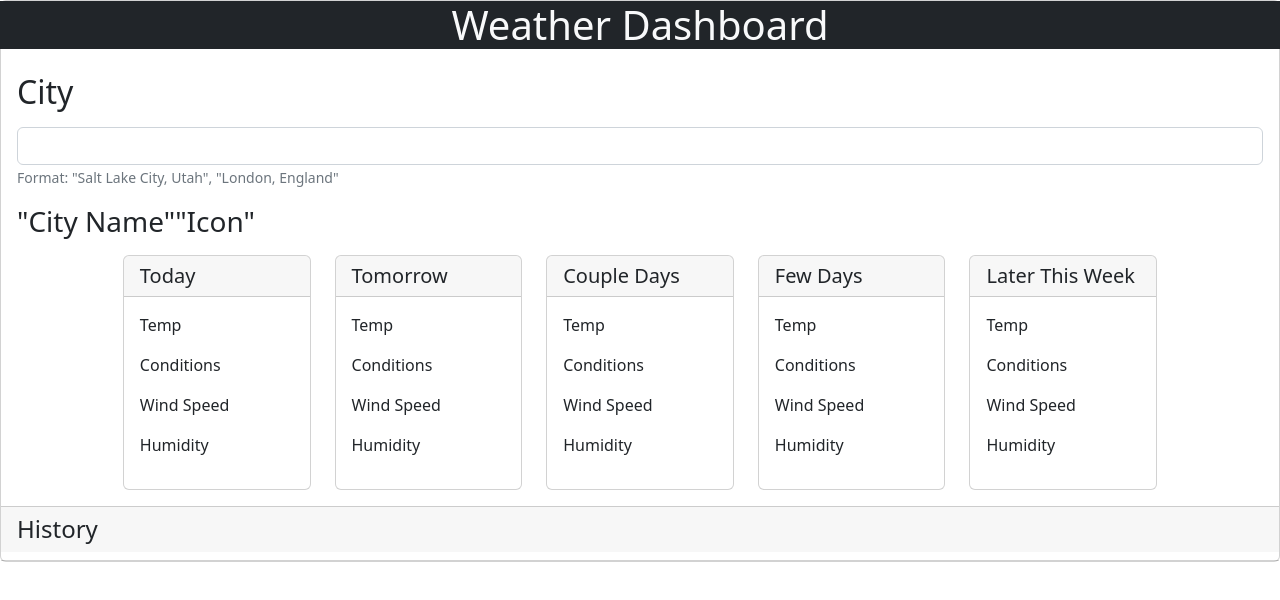
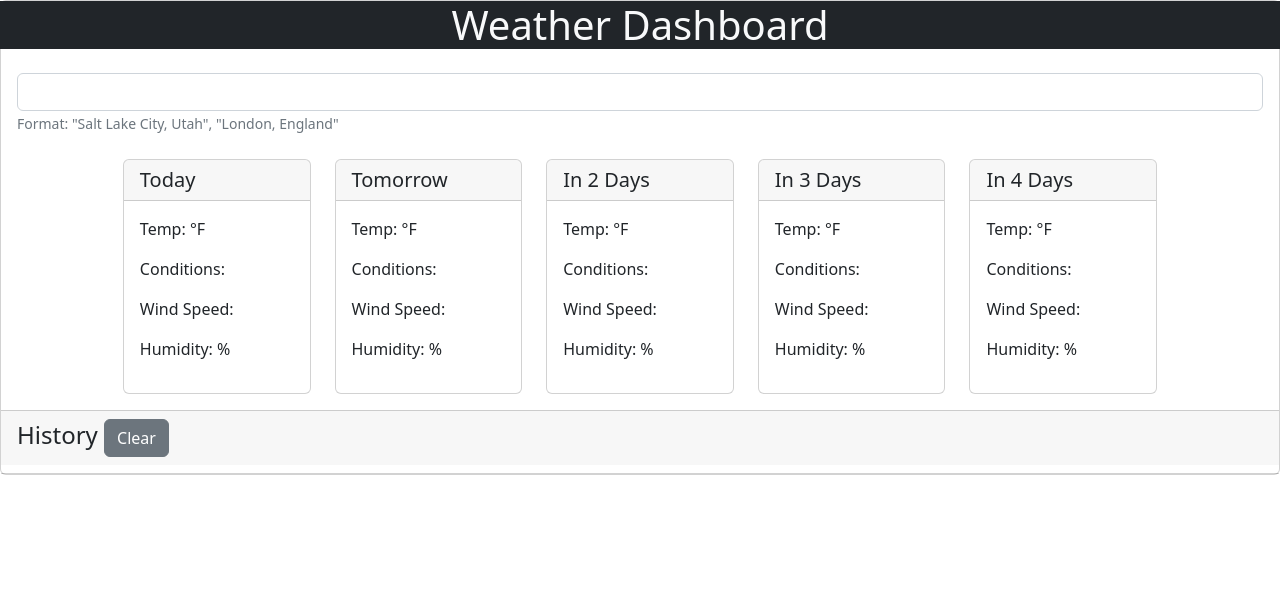
Before and after one commit to kjones901/Weather-Dashboard, a plain HTML site: page index.html in a window 1280 px wide. Drawn offline with nearby package versions, Linux system fonts and the light colour scheme.

Commit message:
finished the javascript coding to display the data. Updated the html. Creat ed a clear history function. Added README.md. Dictated in comments how the website function.

```diff
--- a/assets/script.js
+++ b/assets/script.js
@@ -1,12 +1,17 @@
 var cityForm = document.getElementById("city-form");
 var cityInput;
+var weatherData = [];
+var cityTitle = document.getElementById("city-name");
 
+//this takes the input of the user and saves it as a variable to be used by future functions.
 cityForm.addEventListener("submit", function (event) {
   event.preventDefault();
   cityInput = document.getElementById("city-input").value;
   getLatLon();
 });
 
+//this takes the user inputed city name and fetchs the latitude and longitude.
+//it creates a variable called city that logs the name,lat,&lon that is used as parameters in future functions.
 function getLatLon() {
   fetch(
     "http://api.openweathermap.org/geo/1.0/direct?q=" +
@@ -25,9 +30,12 @@ function getLatLon() {
       getWeather(city.lat, city.lon);
       saveCityData(city);
       createHistoryButton(city);
+      cityTitle.innerHTML = data[0].name;
     });
 }
 
+//this takes the lat and lon from getLatLon and fetches the 5 day weather forecast from openweathermap.org
+//it saves the data in an array and calls displayWeather.
 function getWeather(lat, lon) {
   fetch(
     "https://api.openweathermap.org/data/2.5/forecast?lat=" +
@@ -40,21 +48,19 @@ function getWeather(lat, lon) {
       return response.json();
     })
     .then(function (data) {
-      console.log(data);
-      for (var i = 0; i < 40; i += 8) {
-        console.log(i, data.list[i]);
-      }
+      weatherData = data.list;
+      displayWeather();
     });
 }
 
+//this stores the city variable created by getlatlon in local storage.
 function saveCityData(city) {
   var cityData = JSON.parse(localStorage.getItem("cityData")) || [];
-
   cityData.push(city);
-
   localStorage.setItem("cityData", JSON.stringify(cityData));
 }
 
+//this creates clickable buttons in the DOM that can be used to recall data from local storage.
 function createHistoryButton(city) {
   var historyButton = document.createElement("li");
   historyButton.classList.add("history-button");
@@ -62,15 +68,15 @@ function createHistoryButton(city) {
   historyButton.id = "button-" + city.name;
   historyButton.style.cursor = "pointer";
   historyButton.style.color = "darkgreen";
+  historyButton.style.paddingLeft = "10px";
   historyButton.addEventListener("click", function (event) {
     event.preventDefault();
-    var buttonId = historyButton.id;
-    getHistory();
-    console.log(buttonId);
+    displayFromLocal(city.name);
   });
   document.getElementById("city-history").appendChild(historyButton);
 }
 
+//this loads local storage and sends the data to the creatHistoryButton function.
 function loadFromLocalStorage() {
   var cityData = JSON.parse(localStorage.getItem("cityData")) || [];
   for (let i = 0; i < cityData.length; i++) {
@@ -78,8 +84,46 @@ function loadFromLocalStorage() {
   }
 }
 
-function getHistory() {
-  console.log("clicky");
+//this grabs the elements in HTML and edits their contents to display the data pulled by getWeather from openweather's api.
+//using a single for loop it goes through the the html elements as well as the data in the weatherData array.
+//it rotates through the weatherData in increments of 8 because each object is broken into 3hr time blocks, so each 8th block will be 24hrs later.
+function displayWeather() {
+  for (var i = 0; i <= 4; i++) {
+    var dispTemp = document.getElementById("today+" + [i] + "-temp");
+    dispTemp.innerHTML = weatherData[i * 8].main.temp;
+    var dispCond = document.getElementById("today+" + [i] + "-conditions");
+    dispCond.innerHTML = weatherData[i * 8].weather[0].main;
+    var dispWind = document.getElementById("today+" + [i] + "-wind");
+    dispWind.innerHTML = weatherData[i * 8].wind.speed;
+    var dispHumidity = document.getElementById("today+" + [i] + "-humidity");
+    dispHumidity.innerHTML = weatherData[i * 8].main.humidity;
+  }
 }
 
+//this pulls the information from local storage to update the title with the city name and run getWeather with the saved lat & lon.
+function displayFromLocal(city) {
+  var cityData = JSON.parse(localStorage.getItem("cityData"));
+  for (var i = 0; i < cityData.length; i++) {
+    if (cityData[i].name === city) {
+      var lat = cityData[i].lat;
+      var lon = cityData[i].lon;
+      getWeather(lat, lon);
+      cityTitle.innerHTML = city;
+    }
+  }
+}
+
+//this clears local storage and deletes the buttons created in the history.
+function clearLocalStorage(event) {
+  event.preventDefault();
+  localStorage.clear();
+  var historyButtons = document.querySelectorAll(".history-button");
+  for (let i = 0; i < historyButtons.length; i++) {
+    historyButtons[i].remove();
+  }
+}
+
+//this calls clearLocalStorage.
+document.getElementById("clear-button").addEventListener("click", clearLocalStorage);
+
 loadFromLocalStorage();
--- a/index.html
+++ b/index.html
@@ -4,10 +4,7 @@
     <title>Weather DashBoard</title>
     <!-- Required meta tags -->
     <meta charset="utf-8" />
-    <meta
-      name="viewport"
-      content="width=device-width, initial-scale=1, shrink-to-fit=no"
-    />
+    <meta name="viewport" content="width=device-width, initial-scale=1, shrink-to-fit=no" />
 
     <!-- Bootstrap CSS v5.2.1 -->
     <link
@@ -21,29 +18,24 @@
   <body>
     <header>
       <div class="card">
-        <h1 class="row bg-dark text-light justify-content-center">
-          Weather Dashboard
-        </h1>
-        <div class="card-body">
-          <form id="city-form" class="mb-3">
-            <label class="form-label"><h2>City</h2></label>
-            <input id="city-input" class="form-control" type="text" />
+        <h1 class="row bg-dark text-light justify-content-center">Weather Dashboard</h1>
+        <div class="card-body justify-content-center">
+          <form id="city-form" class="mb-3 justify-content-center">
+            <input id="city-input" class="form-control justify-content-center" type="text" />
             <small id="helpId" class="form-text text-muted"
               >Format: "Salt Lake City, Utah", "London, England"
             </small>
           </form>
+          <h3 id="city-name" class="row justify-content-center"></h3>
           <section id="weather-display" class="row justify-content-center">
-            <h3 class="mb-3">
-              "City Name"<span id="weather-icon">"Icon"</span>
-            </h3>
             <div class="col-lg-2 col-md-2 col-sm-12">
               <div class="card">
                 <h5 class="card-header">Today</h5>
                 <div class="card-body">
-                  <p id="today-temp">Temp</p>
-                  <p id="today-conditions">Conditions</p>
-                  <p id="today-wind">Wind Speed</p>
-                  <p id="today-humidity">Humidity</p>
+                  <p>Temp: <span id="today+0-temp"></span>°F</p>
+                  <p>Conditions: <span id="today+0-conditions"></span></p>
+                  <p>Wind Speed: <span id="today+0-wind"></span></p>
+                  <p>Humidity: <span id="today+0-humidity"></span>%</p>
                 </div>
               </div>
             </div>
@@ -51,49 +43,52 @@
               <div class="card">
                 <h5 class="card-header">Tomorrow</h5>
                 <div class="card-body">
-                  <p id="today+1-temp">Temp</p>
-                  <p id="today+1-conditions">Conditions</p>
-                  <p id="today+1-wind">Wind Speed</p>
-                  <p id="today+1-humidity">Humidity</p>
+                  <p>Temp: <span id="today+1-temp"></span>°F</p>
+                  <p>Conditions: <span id="today+1-conditions"></span></p>
+                  <p>Wind Speed: <span id="today+1-wind"></span></p>
+                  <p>Humidity: <span id="today+1-humidity"></span>%</p>
                 </div>
               </div>
             </div>
             <div class="col-lg-2 col-md-2 col-sm-12">
               <div class="card">
-                <h5 class="card-header">Couple Days</h5>
+                <h5 class="card-header">In 2 Days</h5>
                 <div class="card-body">
-                  <p id="today+2-temp">Temp</p>
-                  <p id="today+2-conditions">Conditions</p>
-                  <p id="today+2-wind">Wind Speed</p>
-                  <p id="today+2-humidity">Humidity</p>
+                  <p>Temp: <span id="today+2-temp"></span>°F</p>
+                  <p>Conditions: <span id="today+2-conditions"></span></p>
+                  <p>Wind Speed: <span id="today+2-wind"></span></p>
+                  <p>Humidity: <span id="today+2-humidity"></span>%</p>
                 </div>
               </div>
             </div>
             <div class="col-lg-2 col-md-2 col-sm-12">
               <div class="card">
-                <h5 class="card-header">Few Days</h5>
+                <h5 class="card-header">In 3 Days</h5>
                 <div class="card-body">
-                  <p id="today+3-temp">Temp</p>
-                  <p id="today+3-conditions">Conditions</p>
-                  <p id="today+3-wind">Wind Speed</p>
-                  <p id="today+3-humidity">Humidity</p>
+                  <p>Temp: <span id="today+3-temp"></span>°F</p>
+                  <p>Conditions: <span id="today+3-conditions"></span></p>
+                  <p>Wind Speed: <span id="today+3-wind"></span></p>
+                  <p>Humidity: <span id="today+3-humidity"></span>%</p>
                 </div>
               </div>
             </div>
             <div class="col-lg-2 col-md-2 col-sm-12">
               <div class="card">
-                <h5 class="card-header">Later This Week</h5>
+                <h5 class="card-header">In 4 Days</h5>
                 <div class="card-body">
-                  <p id="today+4-temp">Temp</p>
-                  <p id="today+4-conditions">Conditions</p>
-                  <p id="today+4-wind">Wind Speed</p>
-                  <p id="today+4-humidity">Humidity</p>
+                  <p>Temp: <span id="today+4-temp"></span>°F</p>
+                  <p>Conditions: <span id="today+4-conditions"></span></p>
+                  <p>Wind Speed: <span id="today+4-wind"></span></p>
+                  <p>Humidity: <span id="today+4-humidity"></span>%</p>
                 </div>
               </div>
             </div>
           </section>
         </div>
-        <h4 class="card-footer">History</h4>
+        <h4 class="card-footer">
+          History
+          <button id="clear-button" class="btn btn-secondary">Clear</button>
+        </h4>
         <ul id="city-history" class="list-group text-muted"></ul>
       </div>
     </header>
```
